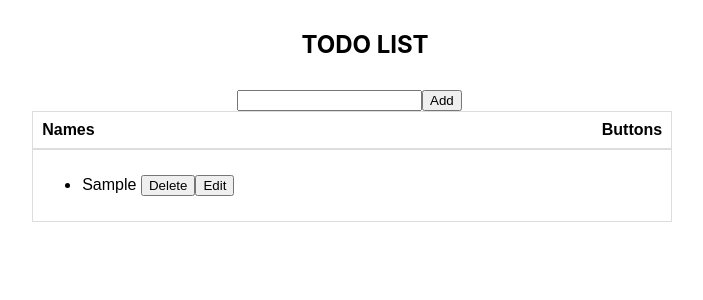
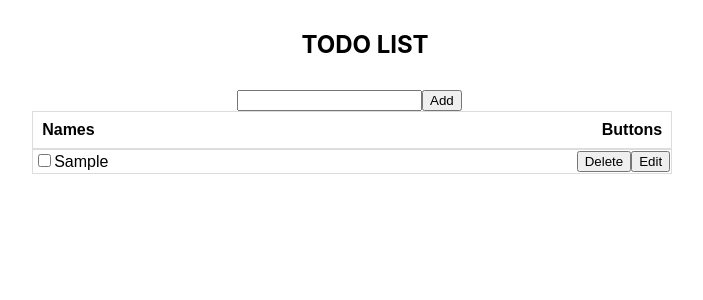
Before and after one commit to ghulamhafeez/Simple-Todo, a React (Create React App) app: page / in a window 1280 px wide. Both pictures are taken after typing "Sample" into the empty fields and a click on the button "Add". Shown: the top 300 px of the page, without its empty margins (275-978 px from the left). Built offline with nearby package versions, Linux system fonts and the light colour scheme.

Commit message:
Added checkbox in todo list

```diff
--- a/src/views/Todo-Components/TodoList.js
+++ b/src/views/Todo-Components/TodoList.js
@@ -1,29 +1,28 @@
 import React from "react";
 import "./TodoStyle.css";
-const TodoList = ({ todo, onEdit, onDelete }) => {
+const TodoList = ({ todo, onEdit, onDelete ,onCheckBoxClick}) => {
   return (
     <div>
       <table className="table">
         <tr className="th">
+
           <th>Names</th>
           <th>Buttons</th>
         </tr>
-        <tr className="th">
-          <ul>
+
         {todo.map((data, i) => {
           return (
-                <li key={data.id}>
+            <tr className="tr"  style={{ textDecoration: data.isCompleted ? "line-through" : null }} key={data.id}>
+
               <td>
-                    {" "}
-                    {data.name}{" "}
+              <input type="checkbox" onClick={() => onCheckBoxClick(data)} defaultChecked={false}></input>{data.name} </td>
+              <td>
                 {<button onClick={() => onDelete(data.id)}>Delete</button>}
-                    {<button onClick={() => onEdit(data, i)}>Edit</button>}
+                {<button onClick={() => onEdit(data)}>Edit</button>}
               </td>
-                </li>
+            </tr>
           );
         })}
-          </ul>
-        </tr>
       </table>
     </div>
   );
--- a/src/views/Todo-Components/Todos.js
+++ b/src/views/Todo-Components/Todos.js
@@ -8,9 +8,11 @@ const Todos = () => {
   const [id, setId] = useState(0);
 
   const onAdd = () => {
+
     let myData = {
       name: todo,
       id: Date.now(),
+      isCompleted: false
     };
     const newTodo = [...todos, myData];
 
@@ -46,6 +48,14 @@ const Todos = () => {
     setTodo("");
   };
 
+  const onCheckBoxClick =(data)=>{
+
+const checkIsCompleted = todos.map((x)=> x.id === data.id ?{...x ,isCompleted : !x.isCompleted}:x)
+console.log("check",checkIsCompleted)
+setTodos(checkIsCompleted);
+  }
+
+
   return (
     <div>
       <TodoForm
@@ -59,6 +69,7 @@ const Todos = () => {
         todo={todos}
         onDelete={(id) => onDelete(id)}
         onEdit={(data) => onEdit(data)}
+        onCheckBoxClick={(data) => onCheckBoxClick(data)}
       />
     </div>
   );
```
Lines whose indentation alone changed are shown as unchanged.
